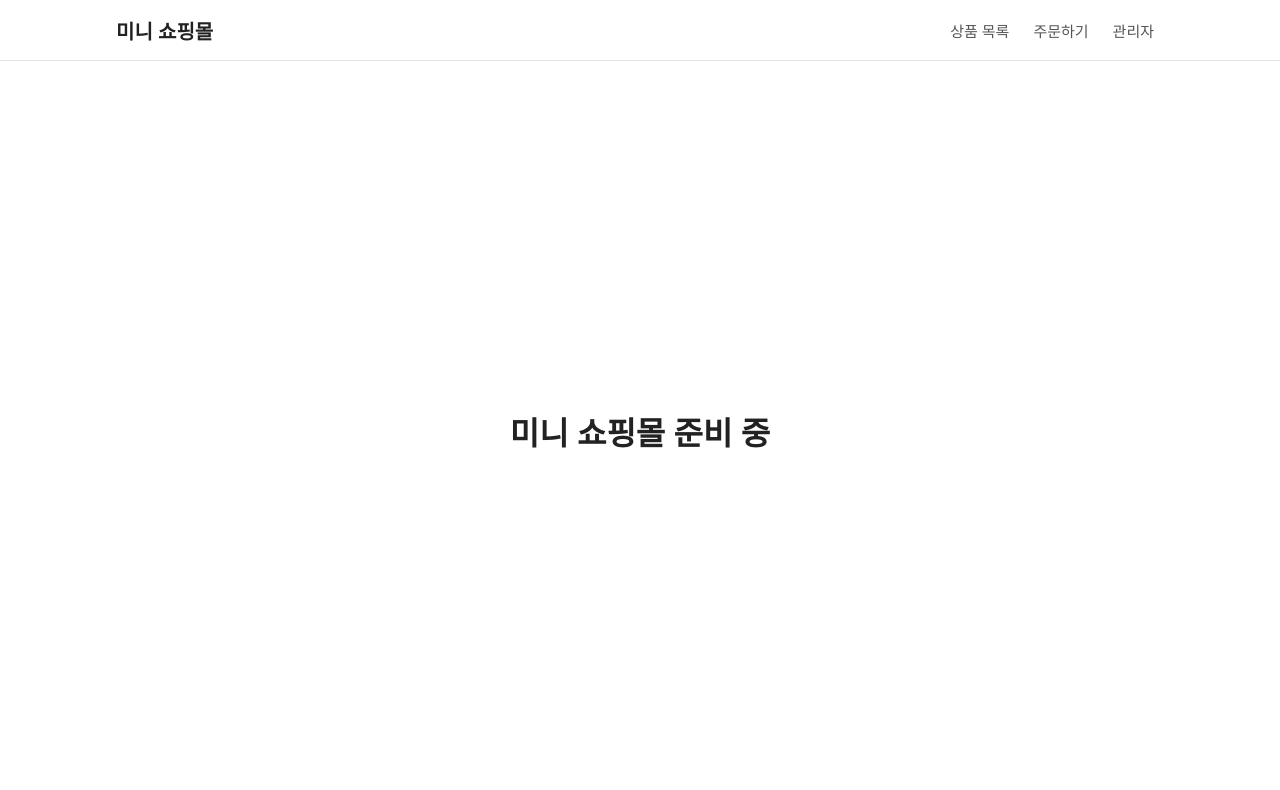
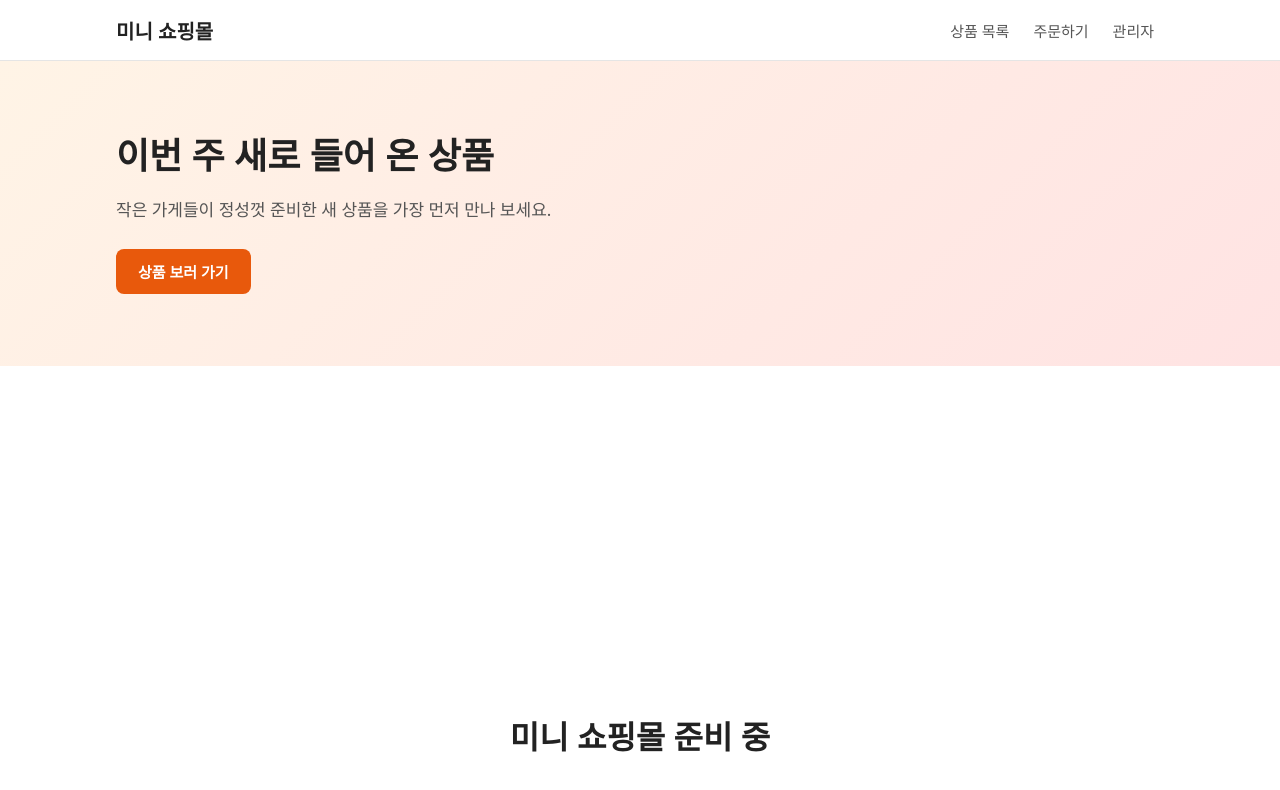
Before and after one commit to jh75-j/vibe-mini-shop, a React (Vite) app: page /#/ in a window 1280 px wide. Shown: the top 790 px of the page. Built offline with nearby package versions, Linux system fonts and the light colour scheme.

Commit message:
day-02: Hero banner 추가
Co-Authored-By: Claude Opus 5.5 <noreply@anthropic.com>

```diff
--- /dev/null
+++ b/src/components/HeroBanner.jsx
@@ -0,0 +1,31 @@
+import '../styles/HeroBanner.css'
+
+// '상품 보러 가기' 버튼이 이동할 위치 이름.
+// 다음에 만들 상품 목록 영역에 id="product-list" 를 붙이면 그곳으로 이동한다.
+const PRODUCT_LIST_ID = 'product-list'
+
+function HeroBanner() {
+  // HashRouter 를 쓰므로 href="#..." 대신 스크립트로 부드럽게 이동한다.
+  const handleClick = () => {
+    const target = document.getElementById(PRODUCT_LIST_ID)
+    if (target) {
+      target.scrollIntoView({ behavior: 'smooth' })
+    }
+  }
+
+  return (
+    <section className="hero">
+      <div className="hero-inner">
+        <h2 className="hero-title">이번 주 새로 들어 온 상품</h2>
+        <p className="hero-desc">
+          작은 가게들이 정성껏 준비한 새 상품을 가장 먼저 만나 보세요.
+        </p>
+        <button type="button" className="hero-btn" onClick={handleClick}>
+          상품 보러 가기
+        </button>
+      </div>
+    </section>
+  )
+}
+
+export default HeroBanner
--- a/src/pages/Home.jsx
+++ b/src/pages/Home.jsx
@@ -1,10 +1,12 @@
 import Header from '../components/Header.jsx'
+import HeroBanner from '../components/HeroBanner.jsx'
 import '../styles/Home.css'
 
 function Home() {
   return (
     <>
       <Header />
+      <HeroBanner />
       <main className="home">
         <h1>미니 쇼핑몰 준비 중</h1>
       </main>
--- /dev/null
+++ b/src/styles/HeroBanner.css
@@ -0,0 +1,52 @@
+.hero {
+  background: linear-gradient(135deg, #fff4e6 0%, #ffe3e3 100%);
+}
+
+.hero-inner {
+  max-width: 1080px;
+  margin: 0 auto;
+  padding: 72px 16px;
+}
+
+.hero-title {
+  margin: 0 0 16px;
+  font-size: 36px;
+  line-height: 1.3;
+  color: #222;
+}
+
+.hero-desc {
+  margin: 0 0 28px;
+  font-size: 17px;
+  color: #555;
+}
+
+.hero-btn {
+  padding: 12px 22px;
+  border: none;
+  border-radius: 8px;
+  background: #e8590c;
+  color: #fff;
+  font: inherit;
+  font-size: 15px;
+  font-weight: 700;
+  cursor: pointer;
+}
+
+.hero-btn:hover {
+  background: #d9480f;
+}
+
+@media (max-width: 600px) {
+  .hero-inner {
+    padding: 48px 16px;
+  }
+
+  .hero-title {
+    font-size: 26px;
+  }
+
+  .hero-desc {
+    font-size: 15px;
+  }
+}
```
